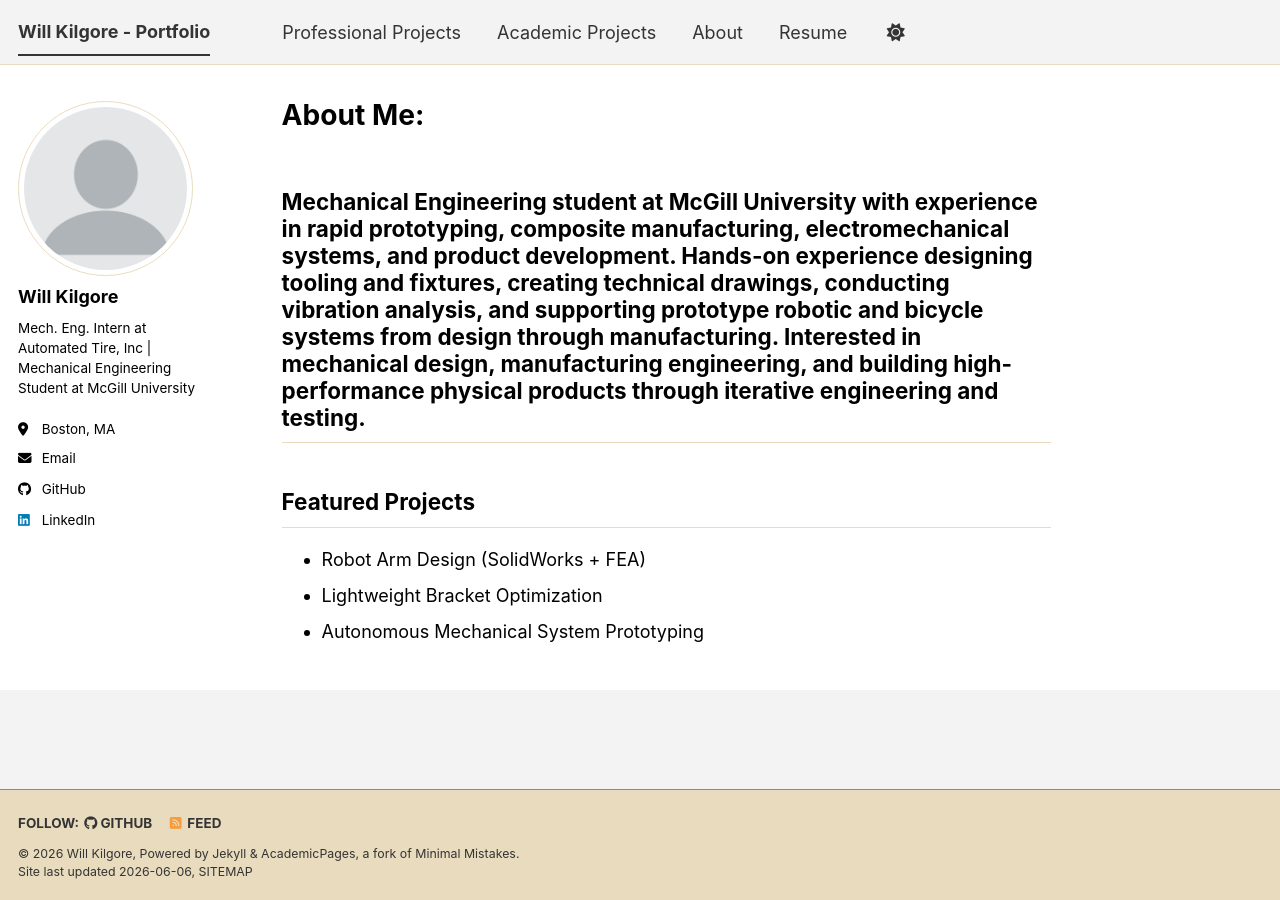
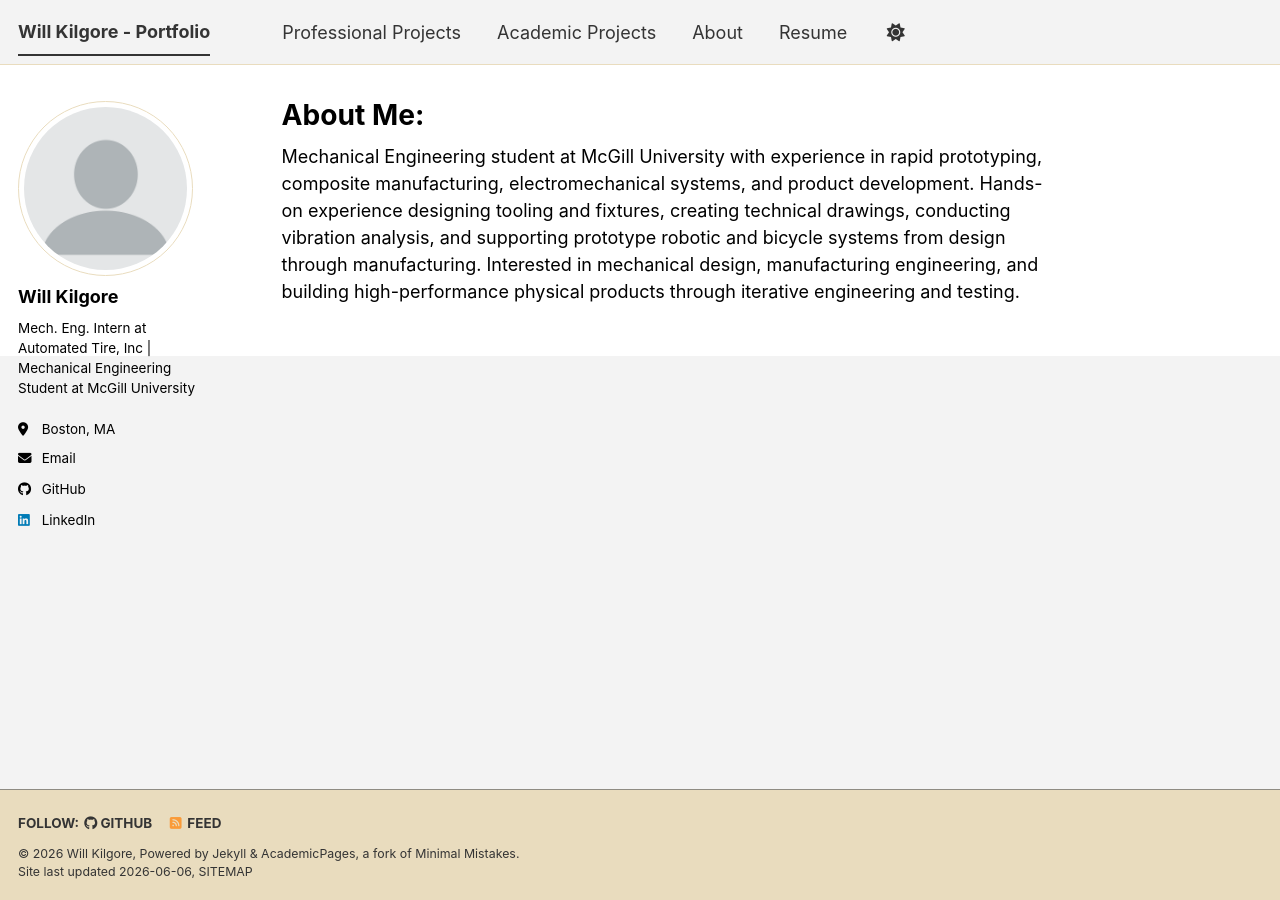
Before and after one commit to willkilgore/willkilgore.github.io, a Jekyll site: the page built from _pages/about.md, in a window 1280 px wide. Built offline with Jekyll 4.4.1, drawn with Linux system fonts in a browser that asks for light colours; a script bundle is joined from its source files by our own code; library files that are not in the unit come from our copies.

Commit message:
Update about.md

```diff
--- a/_pages/about.md
+++ b/_pages/about.md
@@ -5,13 +5,6 @@ author_profile: true
 redirect_from:
   - /about/
   - /about.html
+
 ---
-
 Mechanical Engineering student at McGill University with experience in rapid prototyping, composite manufacturing, electromechanical systems, and product development. Hands-on experience designing tooling and fixtures, creating technical drawings, conducting vibration analysis, and supporting prototype robotic and bicycle systems from design through manufacturing. Interested in mechanical design, manufacturing engineering, and building high-performance physical products through iterative engineering and testing.
----
-
-## Featured Projects
-
-- Robot Arm Design (SolidWorks + FEA)
-- Lightweight Bracket Optimization
-- Autonomous Mechanical System Prototyping
```
